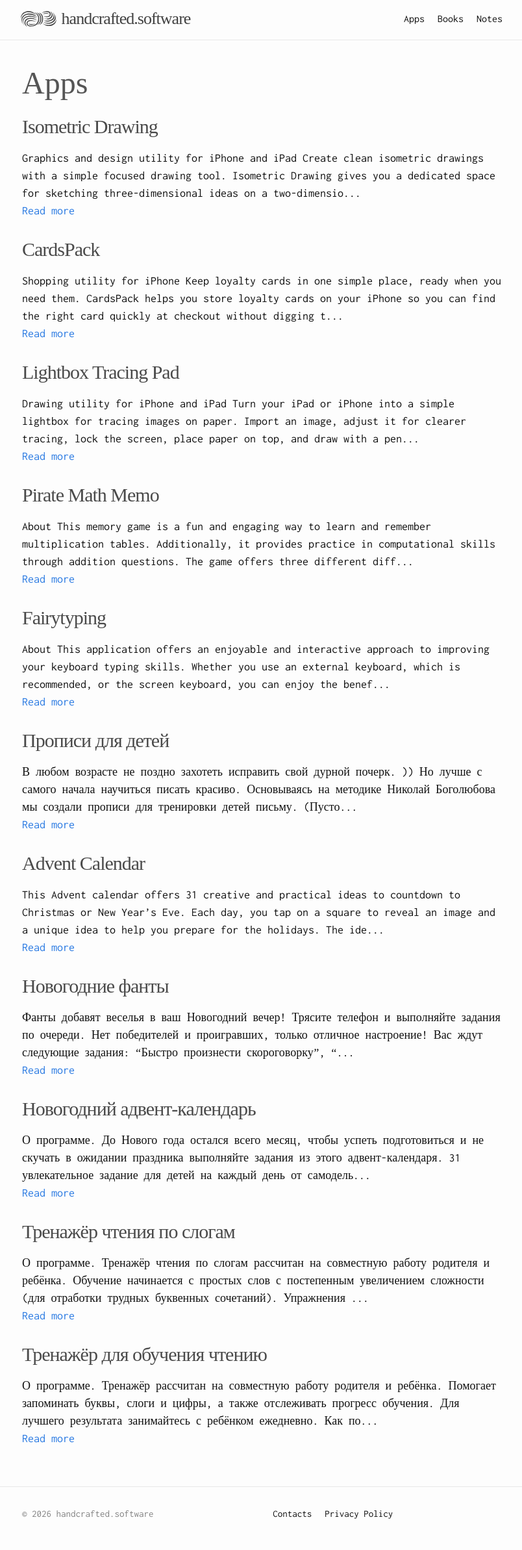
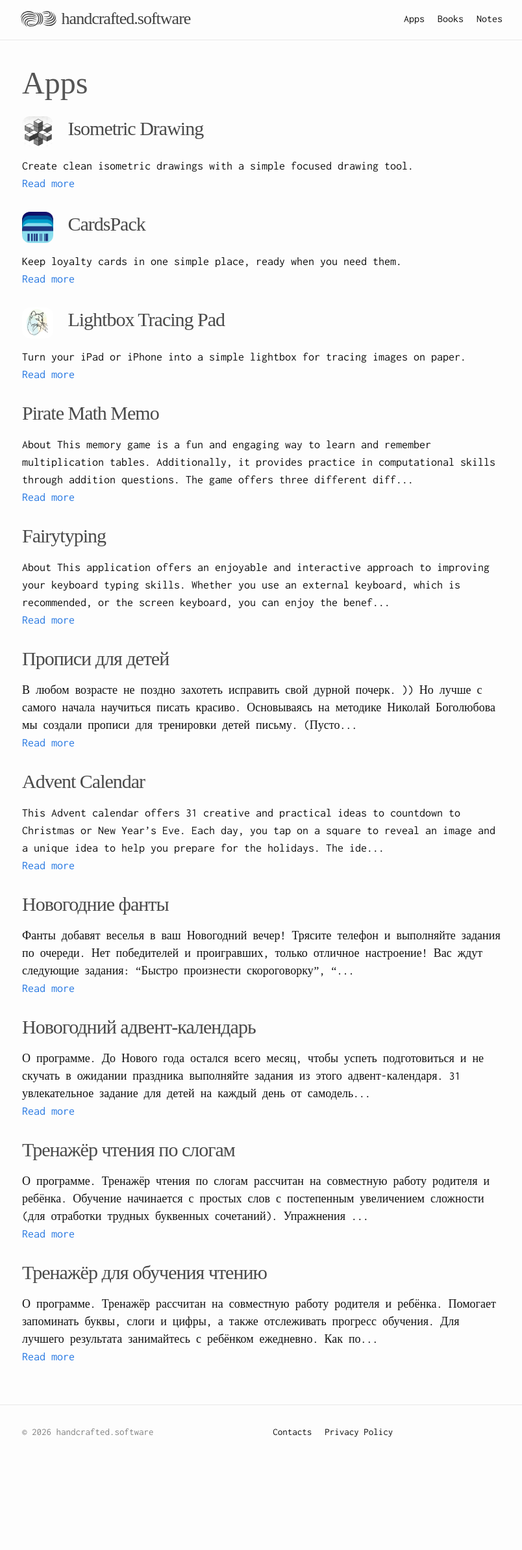
Before and after one commit to handcraftedsoftware/pages, a Jekyll site: the page built from apps.md, in a window 1280 px wide. Shown: the whole page at 65% size, without its empty margins (236-1040 px from the left). Built offline with Jekyll 4.4.1, drawn with Linux system fonts in a browser that asks for light colours; some web fonts are replaced; after the commit the page ends 2260 px from its top, so only the background shows below that.

Commit message:
Polish apps catalog metadata

```diff
--- a/_apps/2024-05-6-light-tracing-pad.md
+++ b/_apps/2024-05-6-light-tracing-pad.md
@@ -2,6 +2,8 @@
 layout: post
 title: "Lightbox Tracing Pad"
 description: "Turn your iPad or iPhone into a simple lightbox for tracing sketches, lettering, tattoo ideas, craft designs, and reference images on paper."
+summary: "Turn your iPad or iPhone into a simple lightbox for tracing images on paper."
+image: "/assets/images/app-icons/light-pad.png"
 date: 2024-05-06
 hide_date: true
 permalink: /apps/light-tracing-pad
--- a/_layouts/apps.html
+++ b/_layouts/apps.html
@@ -24,7 +24,7 @@ layout: default
                 </a>
             </h2>
             <div class="post-content">
-                {{ app.content | strip_html | normalize_whitespace | truncate: 220 }}
+                {{ app.summary | default: app.content | strip_html | normalize_whitespace | truncate: 220 }}
                 <br />
                 <a href="{{ app.url | relative_url }}">Read more</a>
             </div>
--- a/_sass/minima/_layout.scss
+++ b/_sass/minima/_layout.scss
@@ -208,6 +208,17 @@
 .post-link {
     display: block;
     @include relative-font-size(1.5);
+}
+
+.post-image {
+    background-position: center;
+    background-size: cover;
+    border-radius: 12px;
+    display: inline-block;
+    height: 3rem;
+    margin-right: 0.65rem;
+    vertical-align: middle;
+    width: 3rem;
 }
 
 /**
```
Also changed, not shown: _apps/2026-05-26-cardspack.md (+2 -0 lines), _apps/2026-05-26-isometric-drawing.md (+2 -0 lines).
